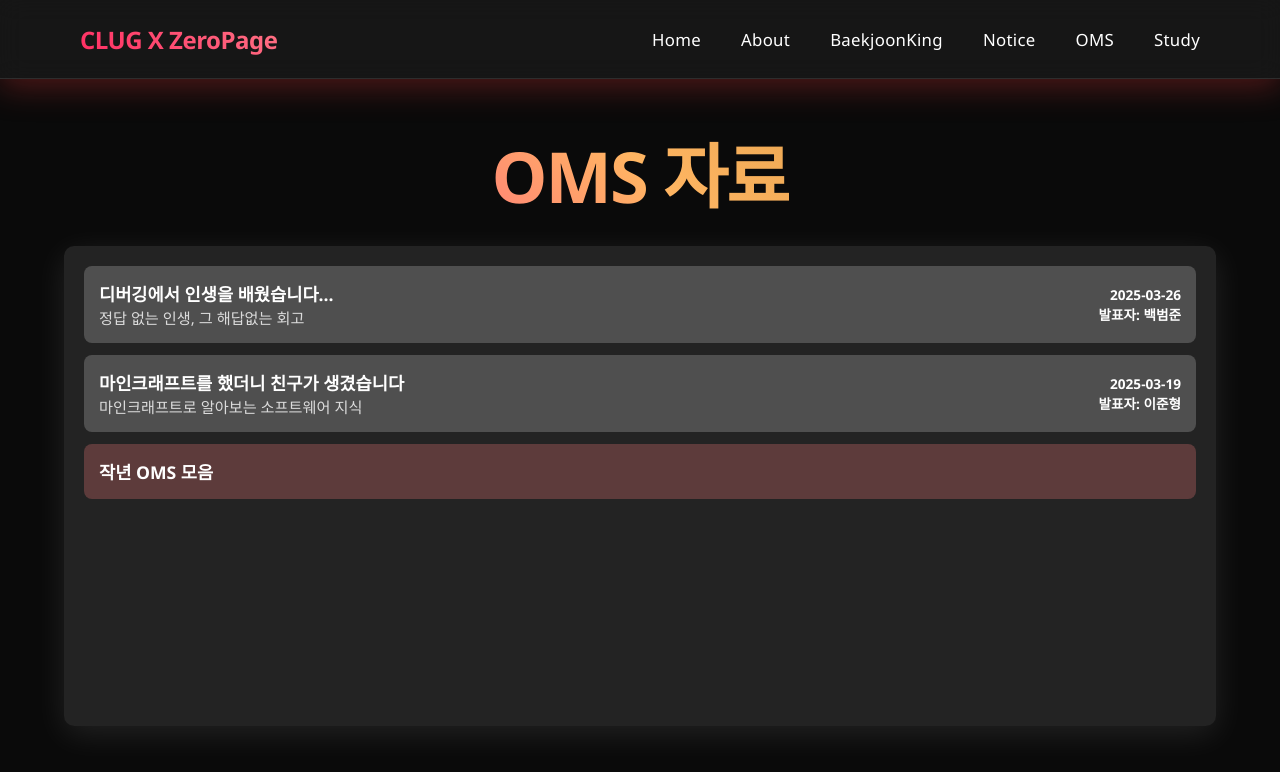
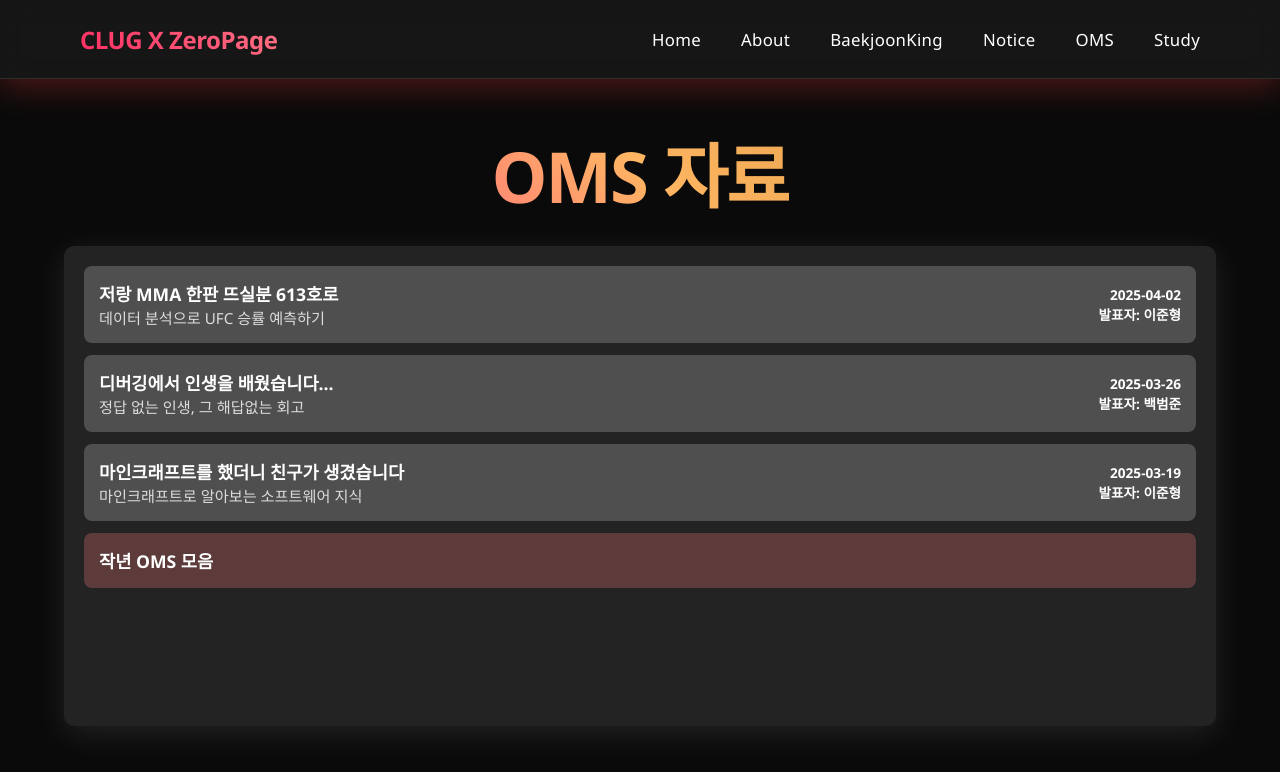
Before and after one commit to CLUGXZeroPage/cz-portal-FE, a Vue app: page /omss in a window 1280 px wide. Shown: the top 772 px of the page. Built offline with nearby package versions, Linux system fonts and the light colour scheme.

Commit message:
update: this week's oms and notice

```diff
--- a/public/omss.json
+++ b/public/omss.json
@@ -12,5 +12,12 @@
     "subtitle": "정답 없는 인생, 그 해답없는 회고",
     "date": "2025-03-26",
     "presenter": "백범준"
+  },
+  {
+    "id": 3,
+    "title": "저랑 MMA 한판 뜨실분 613호로",
+    "subtitle": "데이터 분석으로 UFC 승률 예측하기",
+    "date": "2025-04-02",
+    "presenter": "이준형"
   }
 ]
--- a/src/pages/oms.vue
+++ b/src/pages/oms.vue
@@ -35,9 +35,9 @@ export default {
     const show = ref(false);
 
     // 새로운 OMS title 추가
-    const omsTitle = ref("저랑 MMA 한판 뜨실분 613호로");
-    const description = ref("데이터 분석으로 UFC 승률 예측하기");
-    const presenter = ref("이준형");
+    const omsTitle = ref("재미있게 코딩하기");
+    const description = ref("백준 활용법 및 간단한 자료구조와 알고리즘 소개");
+    const presenter = ref("김주영");
 
     onMounted(() => {
       show.value = true;
```
Also changed, not shown: public/notices.json (+8 -1 lines), 1 other file (tests, documents, lock files or other folders).
